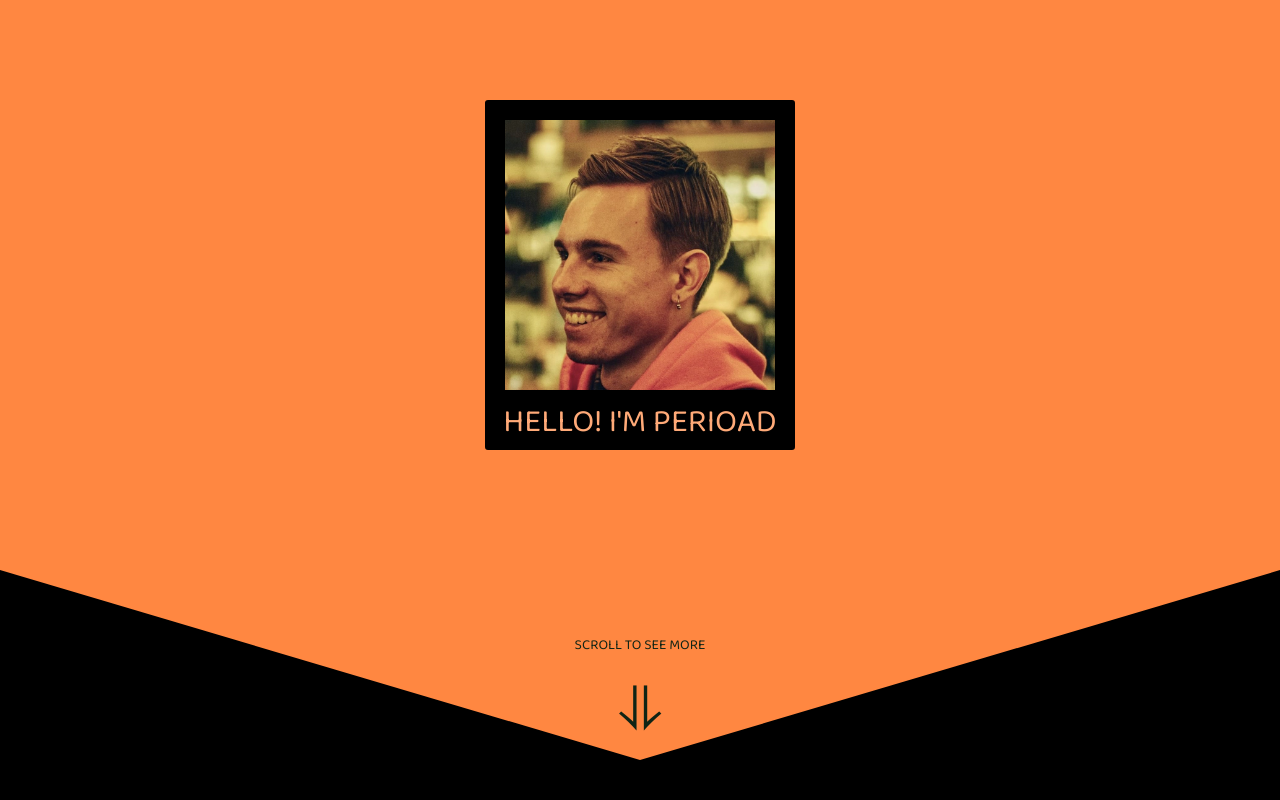
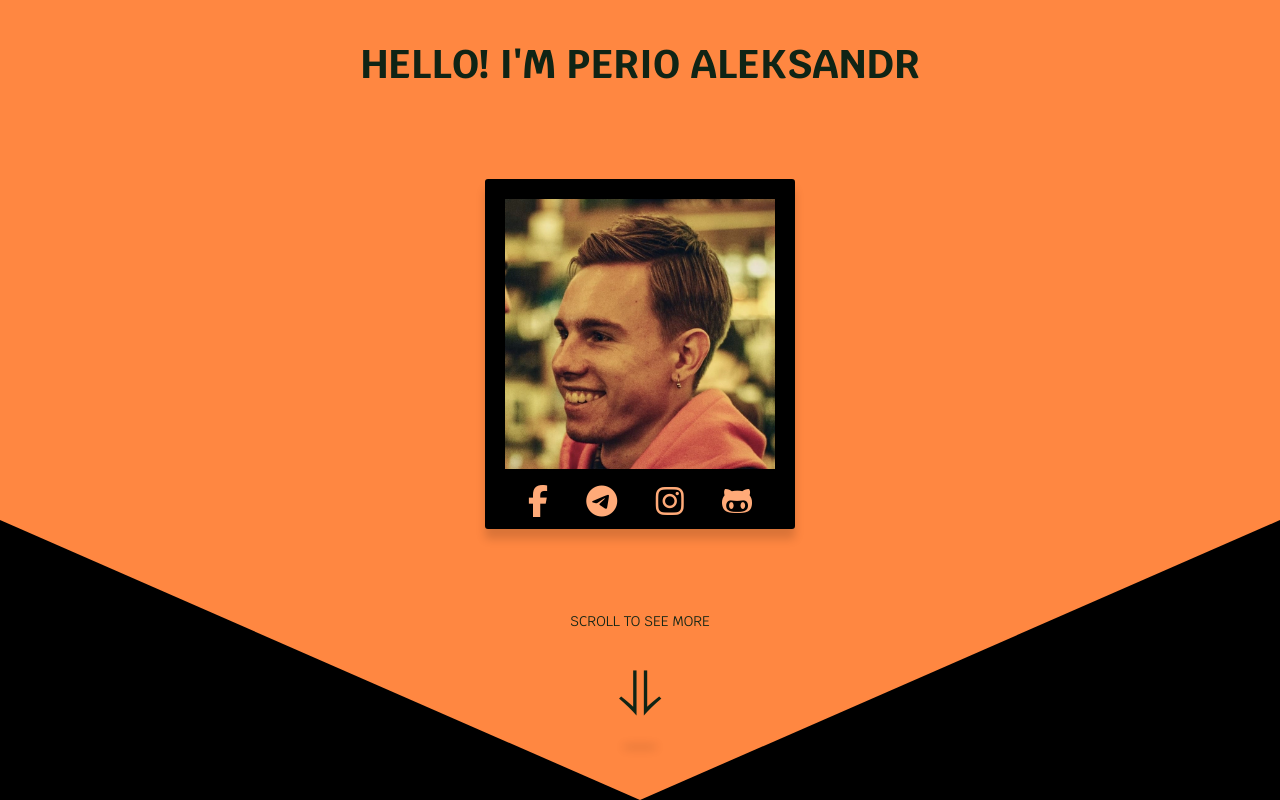
Before and after one commit to perioad/perioad, a website: page index.html in a window 1280 px wide. Drawn offline with Linux system fonts and the light colour scheme.

Commit message:
Added social buttons, changed animation

```diff
--- a/index.html
+++ b/index.html
@@ -4,18 +4,24 @@
         <meta charset="UTF-8">
         <meta name="viewport" content="width=device-width, initial-scale=1.0">
 
-        <link href="https://fonts.googleapis.com/css2?family=Baloo+2:wght@400;700&display=swap" rel="stylesheet">
+        <link href="https://fonts.googleapis.com/css2?family=Krub:wght@300;400;700&display=swap" rel="stylesheet">        <script src="https://kit.fontawesome.com/47175d8de8.js" crossorigin="anonymous"></script>
         <link rel="stylesheet" href="css/style.css">
 
         <title>PERIOAD</title>
     </head>
     <body>
       <header class="header">
+        <h1 class="header__greeting">Hello! I'm Perio Aleksandr</h1>
         <figure class="myself">
           <img src="../img/me.jpg" alt="Photo of myself" class="myself__photo">
-          <figcaption class="myself__caption">Hello! I'm PERIOAD</figcaption>
+          <figcaption class="myself__caption">
+            <a href="https://facebook.com/perioad" class="myself__link" target="_blank"><i class="fab fa-facebook-f myself__social"></i></a>
+            <a href="https://t.me/perioad" class="myself__link" target="_blank"><i class="fab fa-telegram-plane myself__social"></i></a>
+            <a href="https://instagram.com/perioad" class="myself__link" target="_blank"><i class="fab fa-instagram myself__social"></i></a>
+            <a href="https://github.com/perioad" class="myself__link" target="_blank"><i class="fab fa-github-alt myself__social"></i></a>
+          </figcaption>
         </figure>
-        <p class="header__scroll">
+        <p class="header__see-more">
           Scroll to see more
           <span class="header__arrow">&#10597;</span>
         </p>
--- /dev/null
+++ b/sass/abstract/_icons.scss
@@ -0,0 +1,9 @@
+.#{$fa-css-prefix}-facebook:before { content: fa-content($fa-var-facebook); }
+.#{$fa-css-prefix}-facebook-f:before { content: fa-content($fa-var-facebook-f); }\
+.#{$fa-css-prefix}-telegram:before { content: fa-content($fa-var-telegram); }
+.#{$fa-css-prefix}-telegram-plane:before { content: fa-content($fa-var-telegram-plane); }
+.#{$fa-css-prefix}-github:before { content: fa-content($fa-var-github); }
+.#{$fa-css-prefix}-github-alt:before { content: fa-content($fa-var-github-alt); }
+.#{$fa-css-prefix}-github-square:before { content: fa-content($fa-var-github-square); }
+.#{$fa-css-prefix}-instagram:before { content: fa-content($fa-var-instagram); }
+.#{$fa-css-prefix}-instagram-square:before { content: fa-content($fa-var-instagram-square); }
--- a/sass/base/_animations.scss
+++ b/sass/base/_animations.scss
@@ -2,11 +2,11 @@
   0% {
     clip-path: polygon(50% 0, 50% 0, 50% 0, 50% 0, 50% 100%);
   }
-  50% {
+  40% {
     clip-path: polygon(0 0, 0 0, 100% 0, 100% 0, 50% 100%);
   }
   100% {
-    clip-path: polygon(0 75%, 0 0, 100% 0, 100% 75%, 50% 100%);
+    clip-path: polygon(0 65%, 0 0, 100% 0, 100% 65%, 50% 100%);
   }
 }
 
@@ -15,15 +15,52 @@
     transform: translateY(-5%);
   }
   100% {
-    transform: translateY(10%);
+    transform: translateY(20%);
+  }
+}
+
+@keyframes header-shadow-animation {
+  0% {
+    opacity: 0;
+    box-shadow: 0 -.5rem 1rem .1rem rgba($color-black, .15);
+  }
+  100% {
+    opacity: 1;
+    box-shadow: 0 -.5rem 1rem .1rem rgba($color-black, 1);
   }
 }
 
 @keyframes header-appear-animation {
   0% {
     opacity: 0;
+    transform: translateY(-10rem);
   }
   100% {
     opacity: 1;
+    transform: translateY(0);
   }
 }
+
+@keyframes header-greeting-animation {
+  0% {
+    opacity: 0;
+    transform: translateY(20rem) scale(.5);
+  }
+  100% {
+    opacity: 1;
+    transform: translateY(0) scale(1);
+  }
+}
+
+@keyframes myself-social-animation {
+  0% {
+    visibility: hidden;
+    opacity: 0;
+    transform: scale(30);
+  }
+  100% {
+    visibility: visible;
+    opacity: 1;
+    transform: scale(1);
+  }
+}
--- a/sass/base/_typography.scss
+++ b/sass/base/_typography.scss
@@ -1,5 +1,5 @@
 body {
-  font-family: 'Baloo 2', sans-serif;
+  font-family: 'Krub', sans-serif;
   line-height: 1.7;
   color: $color-dark;
 }
--- a/sass/components/_myself.scss
+++ b/sass/components/_myself.scss
@@ -1,18 +1,16 @@
 .myself {
   width: 35rem;
   height: 35rem;
-  margin-top: 10rem;
   position: relative;
 
-  animation: header-appear-animation .4s ease-out .6s;
-  animation-fill-mode: backwards;
+  animation: header-appear-animation .4s ease-out .5s backwards;
 
   &__photo {
     height: 100%;
     border: 2rem solid $color-black;
     border-bottom: 6rem solid $color-black;
     border-radius: $border-radius;
-    box-shadow: inset 0 0 2rem -2rem rgba($color-black, .9);
+    box-shadow: 0 1rem 1rem rgba($color-black, .15);
   }
 
   &__caption {
@@ -24,4 +22,43 @@
     color: $color-primary-light;
     text-align: center;
   }
+
+  &__link {
+    color: inherit;
+    line-height: 1;
+
+    &:not(:last-child) {
+      margin-right: 3rem;
+    }
+
+    &:link,
+    &:visited {
+
+    }
+
+    &:focus {
+      outline: none;
+      color: $color-primary;
+    }
+
+    &:active {
+      border-bottom: none;
+    }
+  }
+
+  &__social {
+    transition: all .2s;
+
+    animation: myself-social-animation 1s ease-in-out 1.4s backwards;
+
+    &:hover {
+      color: $color-primary;
+      transform: scale(1.1);
+    }
+
+    &:active {
+      transform: scale(1.05);
+      border-bottom: none;
+    }
+  }
 }
--- a/sass/layout/_header.scss
+++ b/sass/layout/_header.scss
@@ -7,24 +7,25 @@
   align-items: center;
   text-align: center;
 
-  &__background {
-    height: 95vh;
-    width: 100vw;
-    position: absolute;
-    top: 0;
-    left: 0;
-    z-index: -1;
-    background-color: $color-primary;
-    clip-path: polygon(0 75%, 0 0, 100% 0, 100% 75%, 50% 100%);
+  &__greeting {
+    margin-top: 3rem;
 
-    animation: header-background-animation 1.4s ease .4s;
-    animation-fill-mode: backwards;
+    animation: header-greeting-animation .4s ease-out 2s backwards;
   }
 
-  &__scroll {
+  &__see-more {
     font-size: 1.4rem;
 
-    animation: header-appear-animation .4s ease-out 1.4s backwards;
+    animation: header-appear-animation .4s ease-out .8s backwards;
+
+    &::after {
+      content: '';
+      display: inline-block;
+      width: 3rem;
+      background: transparent;
+
+      animation: header-shadow-animation 2s ease-in-out infinite alternate;
+    }
   }
 
   &__arrow {
@@ -33,4 +34,17 @@
 
     animation: header-arrow-animation 2s ease-in-out infinite alternate;
   }
+
+  &__background {
+    height: 100vh;
+    width: 100vw;
+    position: absolute;
+    top: 0;
+    left: 0;
+    z-index: -1;
+    background-color: $color-primary;
+    clip-path: polygon(0 65%, 0 0, 100% 0, 100% 65%, 50% 100%);
+
+    animation: header-background-animation 1.2s ease .4s backwards;
+  }
 }
```
Also changed, not shown: css/style.css.
